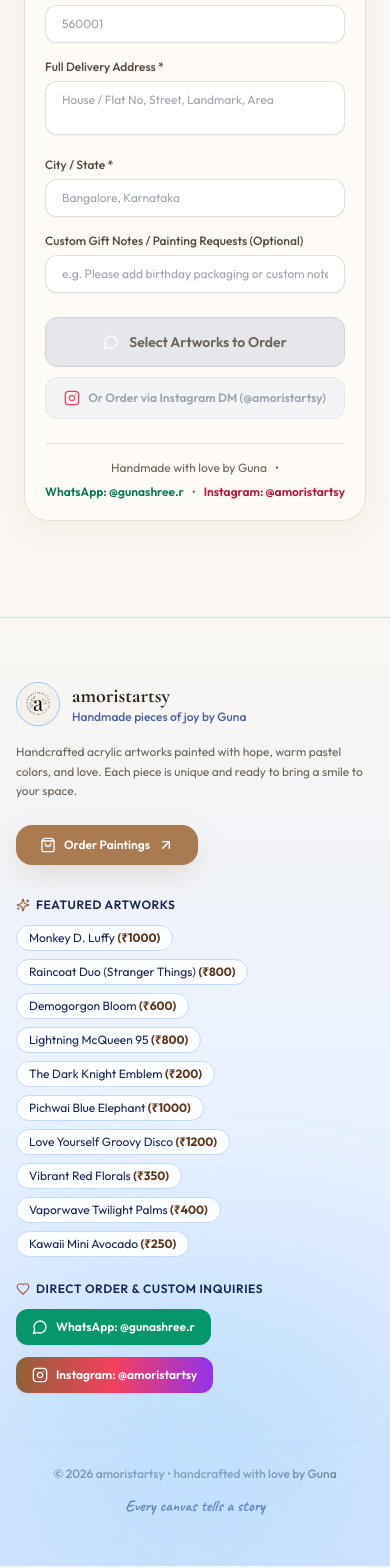
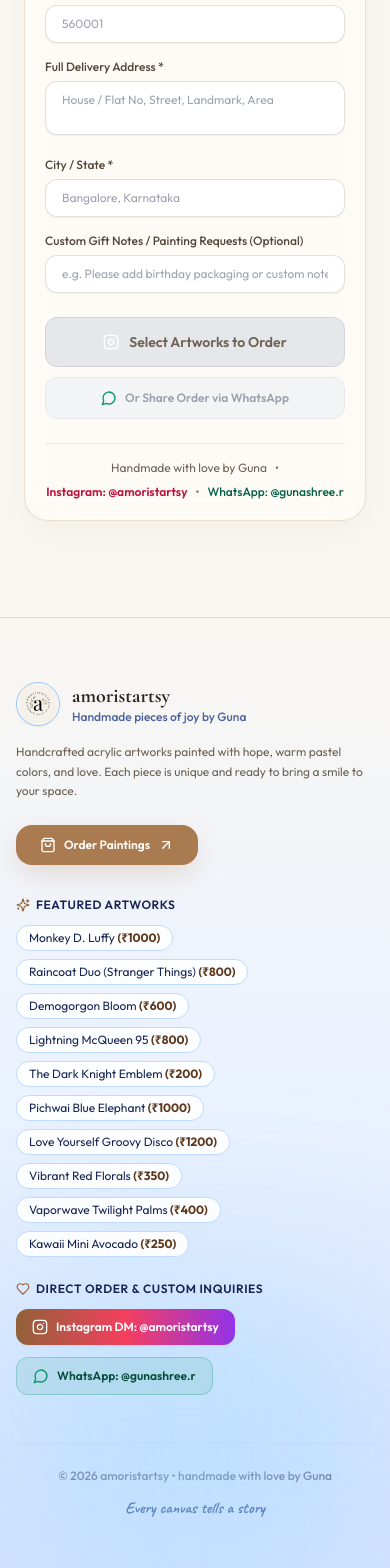
Before and after one commit to kishore1035/Amoristartsy, a Next.js app: page /order in a window 390 px wide. Shown: the part 2614-4182 px from the top of the page. Built offline with nearby package versions, Linux system fonts and the light colour scheme; a web font is replaced by a local one.

Commit message:
Switch ordering to username-based Instagram DM, remove phone number exposure, update copy to handmade artworks

```diff
--- a/src/components/gallery/MinimalGallery.tsx
+++ b/src/components/gallery/MinimalGallery.tsx
@@ -52,7 +52,7 @@
             </span>
           </div>
           <h2 className="text-3xl sm:text-5xl font-serif text-ink-main tracking-tight font-normal">
-            Handmade <span className="font-calligraphy text-4xl sm:text-6xl text-amber-600 italic">Canvas Collection</span>
+            Handmade <span className="font-calligraphy text-4xl sm:text-6xl text-amber-600 italic">Artworks</span>
           </h2>
         </div>
 
--- a/src/components/hero/MinimalHero.tsx
+++ b/src/components/hero/MinimalHero.tsx
@@ -43,7 +43,7 @@
           <div className="inline-flex items-center gap-2.5 px-4 sm:px-5 py-2 rounded-full bg-white/90 border border-amber-900/15 text-amber-800 shadow-sm mb-5 sm:mb-6">
             <Heart className="w-4 h-4 text-accent-terracotta shrink-0" />
             <span className="font-sans text-xs sm:text-sm font-medium text-accent-terracotta tracking-wide">
-              amoristartsy &bull; handcrafted pieces of joy
+              amoristartsy &bull; handmade pieces of joy
             </span>
           </div>
         </motion.div>
@@ -64,7 +64,7 @@
           variants={itemVariants}
           className="text-sm sm:text-lg text-ink-muted font-sans font-light leading-relaxed mb-8 sm:mb-10 max-w-2xl mx-auto px-2"
         >
-          Handcrafted acrylic artworks painted with pastel warmth, color, and love by Guna. Bringing pop culture, traditional motifs, and cozy moments to your favorite spaces.
+          Handmade acrylic artworks painted with pastel warmth, color, and love by Guna. Bringing pop culture, traditional motifs, and cozy moments to your favorite spaces.
         </motion.p>
 
         {/* Action Buttons */}
--- a/src/components/order/OrderForm.tsx
+++ b/src/components/order/OrderForm.tsx
@@ -94,9 +94,9 @@
     0
   );
 
-  // Generate WhatsApp Order (1-Click Auto-Fill using @gunashree.r username, zero phone numbers exposed!)
-  const handleWhatsAppOrder = (e: React.FormEvent) => {
-    e.preventDefault();
+  // Generate WhatsApp Order via Universal Share (Zero phone numbers exposed)
+  const handleWhatsAppOrder = (e?: React.FormEvent) => {
+    if (e) e.preventDefault();
     if (selectedItems.length === 0) return;
 
     let itemsSummary = selectedItems
@@ -110,8 +110,12 @@
 
     const message = `Hi Guna! I'd like to order from your studio:\n\n${itemsSummary}\n\n*Total Amount:* ₹${grandTotal}\n\n*Delivery Details:*\nName: ${name}\nPhone: ${phone}\nAddress: ${address}, ${city} - ${pincode}\n${notes ? `Notes: ${notes}\n` : ""}\nThank you!`;
 
+    if (typeof navigator !== "undefined" && navigator.clipboard) {
+      navigator.clipboard.writeText(message).catch(() => {});
+    }
+
     const encodedMessage = encodeURIComponent(message);
-    const whatsappUrl = `https://wa.me/gunashree.r?text=${encodedMessage}`;
+    const whatsappUrl = `https://api.whatsapp.com/send?text=${encodedMessage}`;
 
     const isMobile = typeof navigator !== "undefined" && /iPhone|iPad|iPod|Android/i.test(navigator.userAgent);
     if (isMobile) {
@@ -122,8 +126,9 @@
     setOrderSent("whatsapp");
   };
 
-  // Generate Instagram Order Message & Redirect
-  const handleInstagramOrder = () => {
+  // Generate Instagram Order Message & Redirect (1-Click with username @amoristartsy)
+  const handleInstagramOrder = (e?: React.FormEvent) => {
+    if (e) e.preventDefault();
     if (selectedItems.length === 0) return;
 
     let itemsSummary = selectedItems
@@ -368,7 +373,7 @@
             )}
 
             {/* Delivery Form */}
-            <form onSubmit={handleWhatsAppOrder} className="space-y-4">
+            <form onSubmit={handleInstagramOrder} className="space-y-4">
               <div>
                 <label className="block text-xs font-sans font-medium text-amber-950/80 mb-1.5">
                   Your Full Name *
@@ -461,30 +466,30 @@
                   disabled={selectedItems.length === 0}
                   className={`w-full py-3.5 rounded-xl font-semibold text-sm transition-all flex items-center justify-center gap-2.5 ${
                     selectedItems.length > 0
-                      ? "bg-emerald-600 hover:bg-emerald-700 text-white font-semibold shadow-md active:scale-95"
+                      ? "bg-gradient-to-r from-amber-600 via-rose-500 to-purple-600 hover:opacity-95 text-white font-semibold shadow-md active:scale-95"
                       : "bg-gray-200 text-ink-muted cursor-not-allowed border border-gray-300"
                   }`}
                 >
-                  <MessageCircle className="w-4 h-4 text-white" />
+                  <Instagram className="w-4 h-4 text-white" />
                   <span>
                     {selectedItems.length > 0
-                      ? `Place Order via WhatsApp (₹${grandTotal})`
+                      ? `Place Order via Instagram DM (@amoristartsy)`
                       : "Select Artworks to Order"}
                   </span>
                 </button>
 
                 <button
                   type="button"
-                  onClick={handleInstagramOrder}
+                  onClick={handleWhatsAppOrder}
                   disabled={selectedItems.length === 0}
                   className={`w-full py-3 rounded-xl font-semibold text-xs sm:text-sm transition-all flex items-center justify-center gap-2 ${
                     selectedItems.length > 0
-                      ? "bg-white border border-rose-300 text-rose-700 hover:bg-rose-50 active:scale-95 shadow-xs"
+                      ? "bg-emerald-50 border border-emerald-300 text-emerald-800 hover:bg-emerald-100 active:scale-95 shadow-xs"
                       : "bg-gray-100 text-gray-400 cursor-not-allowed border border-gray-200"
                   }`}
                 >
-                  <Instagram className="w-4 h-4 text-rose-500" />
-                  <span>Or Order via Instagram DM (@amoristartsy)</span>
+                  <MessageCircle className="w-4 h-4 text-emerald-600" />
+                  <span>Or Share Order via WhatsApp</span>
                 </button>
               </div>
             </form>
@@ -493,28 +498,28 @@
               <div className="mt-4 p-4 rounded-xl bg-emerald-500/10 border border-emerald-500/30 text-emerald-950 text-xs font-sans space-y-1.5">
                 <div className="flex items-center gap-2 font-semibold text-emerald-900">
                   <Check className="w-4 h-4 text-emerald-600 shrink-0" />
-                  <span>WhatsApp order pre-filled!</span>
+                  <span>Order details copied & WhatsApp opened!</span>
                 </div>
                 <p className="text-emerald-900/85 text-xs leading-relaxed">
-                  Your chat with <strong>@gunashree.r</strong> has opened with all details filled in. Just hit <strong>Send</strong> to confirm!
+                  Your full order summary is copied to your clipboard. Pick Guna or search in WhatsApp to send your order!
                 </p>
               </div>
             )}
 
             {orderSent === "instagram" && (
-              <div className="mt-4 p-4 rounded-xl bg-amber-500/10 border border-amber-500/30 text-amber-950 text-xs font-sans space-y-2">
-                <div className="flex items-center gap-2 font-semibold text-amber-900">
+              <div className="mt-4 p-4 rounded-xl bg-rose-500/10 border border-rose-500/30 text-rose-950 text-xs font-sans space-y-2">
+                <div className="flex items-center gap-2 font-semibold text-rose-900">
                   <Check className="w-4 h-4 text-emerald-600 shrink-0" />
-                  <span>Order details copied to clipboard!</span>
+                  <span>Order copied to clipboard!</span>
                 </div>
                 <p className="text-ink-muted text-xs leading-relaxed">
-                  Instagram DM has been opened. Simply paste your order summary in the chat with <strong>@amoristartsy</strong> to confirm your pieces!
+                  Instagram DM has been opened with <strong>@amoristartsy</strong>. Simply paste your order summary in the chat to confirm your pieces!
                 </p>
                 <a
-                  href="https://instagram.com/amoristartsy"
+                  href="https://ig.me/m/amoristartsy"
                   target="_blank"
                   rel="noreferrer"
-                  className="inline-flex items-center gap-1.5 px-3 py-1.5 rounded-lg bg-white border border-amber-900/15 text-xs text-amber-900 hover:text-rose-600 font-medium transition-colors"
+                  className="inline-flex items-center gap-1.5 px-3 py-1.5 rounded-lg bg-white border border-rose-900/15 text-xs text-rose-900 hover:text-rose-600 font-medium transition-colors"
                 >
                   <Instagram className="w-3.5 h-3.5 text-rose-500" />
                   <span>Open @amoristartsy on Instagram</span>
@@ -525,9 +530,9 @@
             <div className="mt-6 pt-4 border-t border-amber-900/10 text-xs font-sans text-ink-muted text-center flex flex-wrap items-center justify-center gap-2">
               <span>Handmade with love by Guna</span>
               <span>&bull;</span>
-              <a href="https://wa.me/gunashree.r" target="_blank" rel="noreferrer" className="text-emerald-700 hover:underline font-semibold">WhatsApp: @gunashree.r</a>
+              <a href="https://ig.me/m/amoristartsy" target="_blank" rel="noreferrer" className="text-rose-700 hover:underline font-semibold">Instagram: @amoristartsy</a>
               <span>&bull;</span>
-              <a href="https://instagram.com/amoristartsy" target="_blank" rel="noreferrer" className="text-rose-700 hover:underline font-semibold">Instagram: @amoristartsy</a>
+              <span className="text-emerald-800 font-medium">WhatsApp: @gunashree.r</span>
             </div>
           </div>
         </div>
--- a/src/components/ui/Footer.tsx
+++ b/src/components/ui/Footer.tsx
@@ -73,31 +73,26 @@
             </h4>
             <div className="flex flex-wrap items-center gap-3">
               <a
-                href="https://wa.me/gunashree.r"
-                target="_blank"
-                rel="noreferrer"
-                className="inline-flex items-center gap-2 px-4 py-2.5 rounded-xl bg-emerald-600 text-white font-semibold text-xs font-sans hover:bg-emerald-700 transition-all shadow-sm"
-              >
-                <MessageCircle className="w-4 h-4 text-white" />
-                <span>WhatsApp: @gunashree.r</span>
-              </a>
-
-              <a
-                href="https://instagram.com/amoristartsy"
+                href="https://ig.me/m/amoristartsy"
                 target="_blank"
                 rel="noreferrer"
                 className="inline-flex items-center gap-2 px-4 py-2.5 rounded-xl bg-gradient-to-r from-amber-600 via-rose-500 to-purple-600 text-white font-semibold text-xs font-sans hover:opacity-95 transition-all shadow-sm"
               >
                 <Instagram className="w-4 h-4 text-white" />
-                <span>Instagram: @amoristartsy</span>
+                <span>Instagram DM: @amoristartsy</span>
               </a>
+
+              <div className="inline-flex items-center gap-2 px-4 py-2.5 rounded-xl bg-emerald-600/10 border border-emerald-600/25 text-emerald-900 font-semibold text-xs font-sans">
+                <MessageCircle className="w-4 h-4 text-emerald-600" />
+                <span>WhatsApp: @gunashree.r</span>
+              </div>
             </div>
           </div>
         </div>
       </div>
 
       <div className="max-w-7xl mx-auto pt-6 sm:pt-8 border-t border-blue-200/60 flex flex-col sm:flex-row items-center justify-between text-xs font-sans text-blue-950/70 font-medium gap-3 text-center sm:text-left">
-        <span>© {new Date().getFullYear()} amoristartsy &bull; handcrafted with love by Guna</span>
+        <span>© {new Date().getFullYear()} amoristartsy &bull; handmade with love by Guna</span>
         <span className="font-calligraphy text-base text-blue-900 font-bold">Every canvas tells a story</span>
       </div>
     </footer>
```
